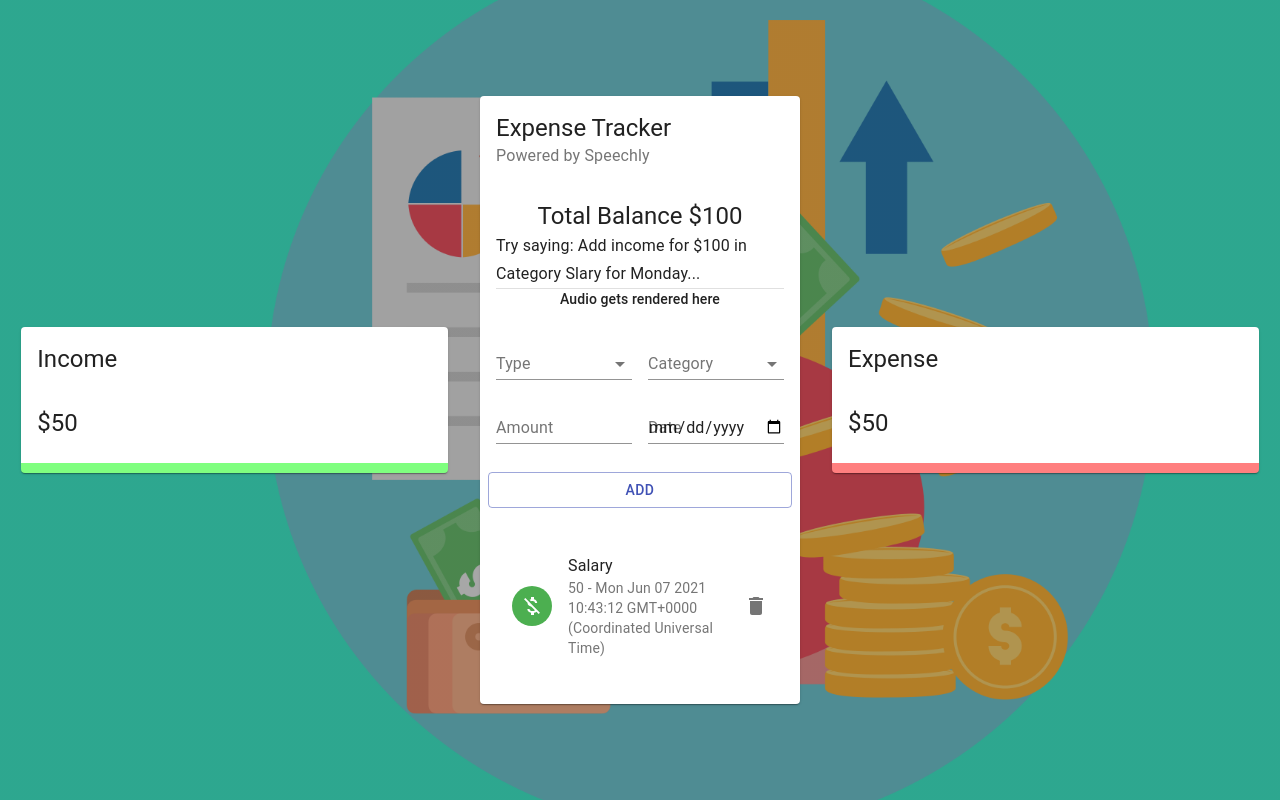
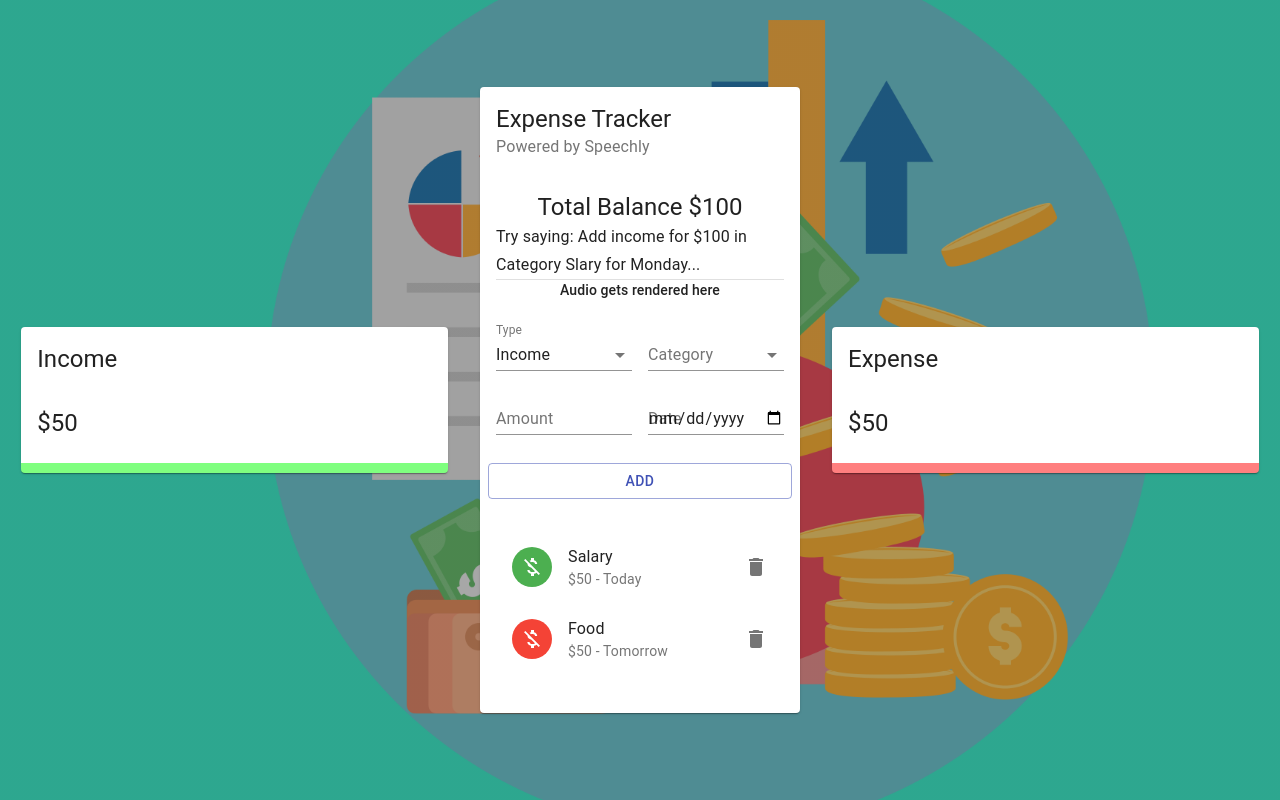
Before and after one commit to ShahidAkhtar777/Expense_Tracker, a React (Create React App) app: page / in a window 1280 px wide. Built offline with nearby package versions, Linux system fonts and the light colour scheme.

Commit message:
Added reducer, context, eventListeners in the Form

```diff
--- a/src/components/Main/Form/Form.jsx
+++ b/src/components/Main/Form/Form.jsx
@@ -1,4 +1,4 @@
-import React from "react";
+import React, { useState, useContext } from "react";
 import {
   TextField,
   Typography,
@@ -11,9 +11,31 @@
 } from "@material-ui/core";
 
 import useStyles from "./styles";
+import { ExpenseTrackerContext } from "../../../context/context";
+import { v4 as uuidv4 } from "uuid";
+
+const initialState = {
+  amount: "",
+  category: "",
+  type: "Income",
+  date: new Date(),
+};
 
 const Form = () => {
   const classes = useStyles();
+  const [formData, setFormData] = useState(initialState);
+  const { addTransaction } = useContext(ExpenseTrackerContext);
+
+  const createTransaction = () => {
+    const transaction = {
+      ...formData,
+      amount: Number(formData.amount),
+      id: uuidv4(),
+    };
+    addTransaction(transaction);
+    setFormData(initialState);
+  };
+
   return (
     <Grid container spacing={2}>
       <Grid item xs={12}>
@@ -24,7 +46,10 @@
       <Grid item xs={6}>
         <FormControl fullWidth>
           <InputLabel>Type</InputLabel>
-          <Select>
+          <Select
+            value={formData.type}
+            onChange={(e) => setFormData({ ...formData, type: e.target.value })}
+          >
             <MenuItem value="Income">Income</MenuItem>
             <MenuItem value="Expense">Expense</MenuItem>
           </Select>
@@ -34,7 +59,12 @@
       <Grid item xs={6}>
         <FormControl fullWidth>
           <InputLabel>Category</InputLabel>
-          <Select>
+          <Select
+            value={formData.category}
+            onChange={(e) =>
+              setFormData({ ...formData, category: e.target.value })
+            }
+          >
             <MenuItem value="Business">Business</MenuItem>
             <MenuItem value="Salary">Salary</MenuItem>
           </Select>
@@ -42,17 +72,30 @@
       </Grid>
 
       <Grid item xs={6}>
-        <TextField type="number" label="Amount" fullWidth />
+        <TextField
+          type="number"
+          label="Amount"
+          fullWidth
+          value={formData.amount}
+          onChange={(e) => setFormData({ ...formData, amount: e.target.value })}
+        />
       </Grid>
 
       <Grid item xs={6}>
-        <TextField type="date" label="Date" fullWidth />
+        <TextField
+          type="date"
+          label="Date"
+          fullWidth
+          value={formData.date}
+          onChange={(e) => setFormData({ ...formData, date: e.target.value })}
+        />
       </Grid>
 
       <Button
         className={classes.button}
         variant="outlined"
         color="primary"
+        onClick={createTransaction}
         fullWidth
       >
         Add
--- a/src/components/Main/List/List.jsx
+++ b/src/components/Main/List/List.jsx
@@ -1,4 +1,4 @@
-import React from "react";
+import React, { useContext } from "react";
 import {
   List as MUIList,
   ListItem,
@@ -12,11 +12,22 @@
 
 import { Delete, MoneyOff } from "@material-ui/icons";
 import useStyles from "./styles";
+import { ExpenseTrackerContext } from "../../../context/context";
 
 const List = () => {
   const classes = useStyles();
+  const { deleteTransaction } = useContext(ExpenseTrackerContext);
+
   const transactions = [
-    { id: 1, type: "Income", category: "Salary", amount: 50, date: new Date() },
+    { id: 1, type: "Income", category: "Salary", amount: 50, date: "Today" },
+    { id: 2, type: "Expense", category: "Food", amount: 50, date: "Tomorrow" },
+    {
+      id: 3,
+      type: "Income",
+      category: "Business",
+      amount: 150,
+      date: "Yesterday",
+    },
   ];
 
   return (
@@ -43,7 +54,7 @@
             </ListItemAvatar>
             <ListItemText
               primary={transaction.category}
-              secondary={`${transaction.amount} - ${transaction.date}`}
+              secondary={`$${transaction.amount} - ${transaction.date}`}
             />
             <ListItemSecondaryAction>
               <IconButton edge="end" aria-label="delete" onClick="">
--- /dev/null
+++ b/src/context/context.js
@@ -0,0 +1,28 @@
+import React, { useReducer, createContext } from 'react';
+import contextReducer from "./contextReducer";
+
+const initialState = [];
+
+export const ExpenseTrackerContext = createContext(initialState);
+
+export const Provider = ({ children }) =>{
+    const [transactions, dispatch] = useReducer(contextReducer, initialState);
+
+    const deleteTransaction = (id) => {
+      dispatch({ type: "DELETE_TRANSACTION", payload: id });
+    };
+
+    const addTransaction = (transaction) => {
+      dispatch({ type: "ADD_TRANSACTION", payload: transaction });
+    };
+
+    console.log(transactions);
+    return(
+        <ExpenseTrackerContext.Provider value={{
+             deleteTransaction,
+             addTransaction
+             }}>
+            { children }
+        </ExpenseTrackerContext.Provider>
+    )
+}
--- /dev/null
+++ b/src/context/contextReducer.js
@@ -0,0 +1,16 @@
+const contextReducer = (state,action) => {
+    let transactions;
+    if(action.type === 'DELETE_TRANSACTION'){
+        transactions = state.filter((t)=>t.id !== action.payload)
+        return transactions;
+    }
+    else if(action.type === 'ADD_TRANSACTION'){
+        transactions = [action.payload, ...state];
+        return transactions;
+    }
+    else{
+        return state;
+    }
+}
+
+export default contextReducer;
--- a/src/index.js
+++ b/src/index.js
@@ -1,6 +1,12 @@
 import React from 'react';
 import ReactDOM from 'react-dom';
+
+import { Provider } from './context/context';
 import App from './App';
 import './index.css';
 
-ReactDOM.render(<App />,document.getElementById('root'));
+ReactDOM.render(
+    <Provider>
+        <App />
+    </Provider>,
+document.getElementById('root'));
```
